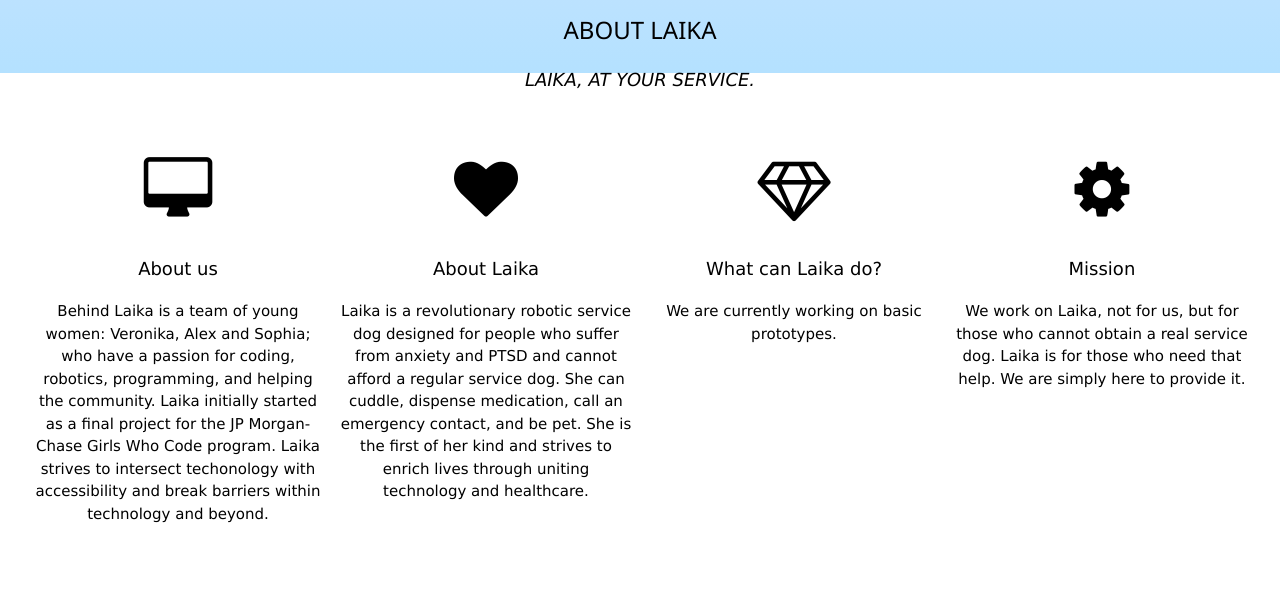
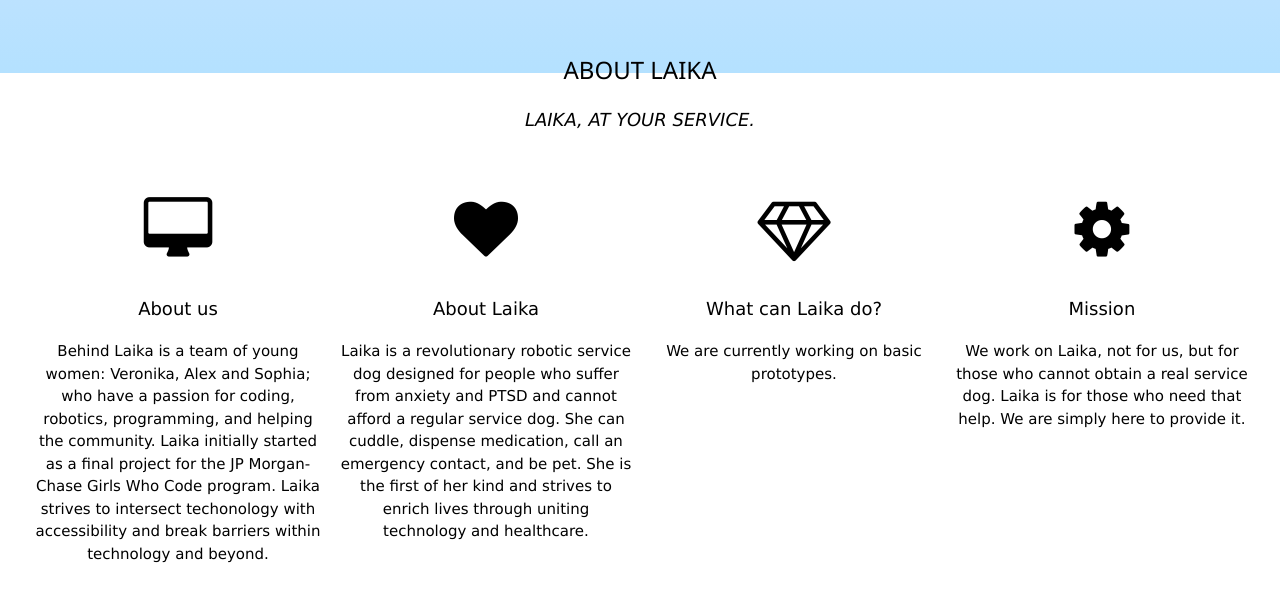
Before and after one commit to yeethaw/Laika, a plain HTML site: page index.html in a window 1280 px wide. Shown: the part 647-1257 px from the top of the page. Before the commit the page ends 1197 px from the top, so only its background shows below. Drawn offline with nearby package versions, Linux system fonts and the light colour scheme.

Commit message:
Update index.html

```diff
--- a/index.html
+++ b/index.html
@@ -113,7 +113,7 @@
 </header>
 
 <!-- About Section -->
-<div class="w3-container" style="padding:10px 16px" id="about">
+<div class="w3-container" style="padding:30px 16px" id="about">
   <h3 class="w3-center">ABOUT LAIKA</h3>
   <p class="w3-center w3-large"><em>LAIKA, AT YOUR SERVICE.</em></p>
   <div class="w3-row-padding w3-center" style="margin-top:64px">
```
